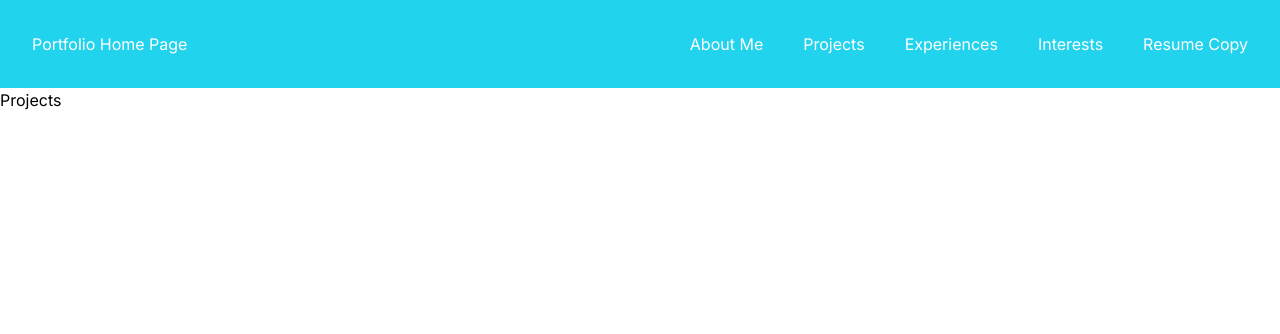
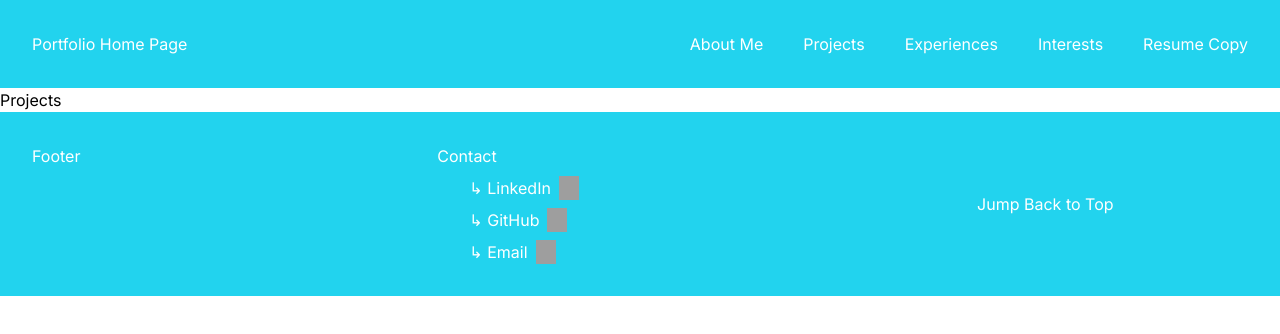
Before and after one commit to chene40/personal-website, a Next.js app: page /projects in a window 1280 px wide. Shown: the top 334 px of the page. Built offline with nearby package versions, Linux system fonts and the light colour scheme; grey boxes are pictures that could not be loaded.

Commit message:
fix: organized file imports and added footer to projects page

```diff
--- a/app/experiences/page.tsx
+++ b/app/experiences/page.tsx
@@ -1,10 +1,10 @@
 // Project Imports
 import Header from "@/components/header";
+import Footer from "@/components/footer";
 import experiencesFull from "@/data/experiences-full";
 
 // Relative/Local Imports
 import ExperienceCard from "./experience-card";
-import Footer from "@/components/footer";
 
 export default function Experiences() {
   return (
--- a/app/projects/page.tsx
+++ b/app/projects/page.tsx
@@ -1,4 +1,5 @@
 // Project Imports
+import Footer from "@/components/footer";
 import Header from "@/components/header";
 
 export default function Projects() {
@@ -6,6 +7,7 @@ export default function Projects() {
     <div>
       <Header />
       <span>Projects</span>
+      <Footer />
     </div>
   );
 }
--- a/components/carousel-item.tsx
+++ b/components/carousel-item.tsx
@@ -2,11 +2,9 @@
 import Image from "next/image";
 import Link from "next/link";
 
-// Relative/Local Imports
-import icons from "@/data/assets";
-
 // Project Imports
 import { CarouselItemProps } from "@/types/type";
+import icons from "@/data/assets";
 
 export default function CarouselItem({ carouselItem }: CarouselItemProps) {
   const {
--- a/components/experience-card-preview.tsx
+++ b/components/experience-card-preview.tsx
@@ -4,7 +4,6 @@ import Link from "next/link";
 
 // Project Imports
 import { ExperienceCardPreviewProps } from "@/types/type";
-
 import icons from "@/data/assets";
 
 export default function ExperienceCardPreview({
--- a/components/experience-preview.tsx
+++ b/components/experience-preview.tsx
@@ -1,7 +1,8 @@
+// Project Imports
+import { experiencesTop, experiencesBottom } from "@/data/experiences-preview";
+
 // Relative/Local Imports
 import ExperienceCardPreview from "./experience-card-preview";
-
-import { experiencesTop, experiencesBottom } from "@/data/experiences-preview";
 
 export default function ExperiencePreview() {
   return (
```
